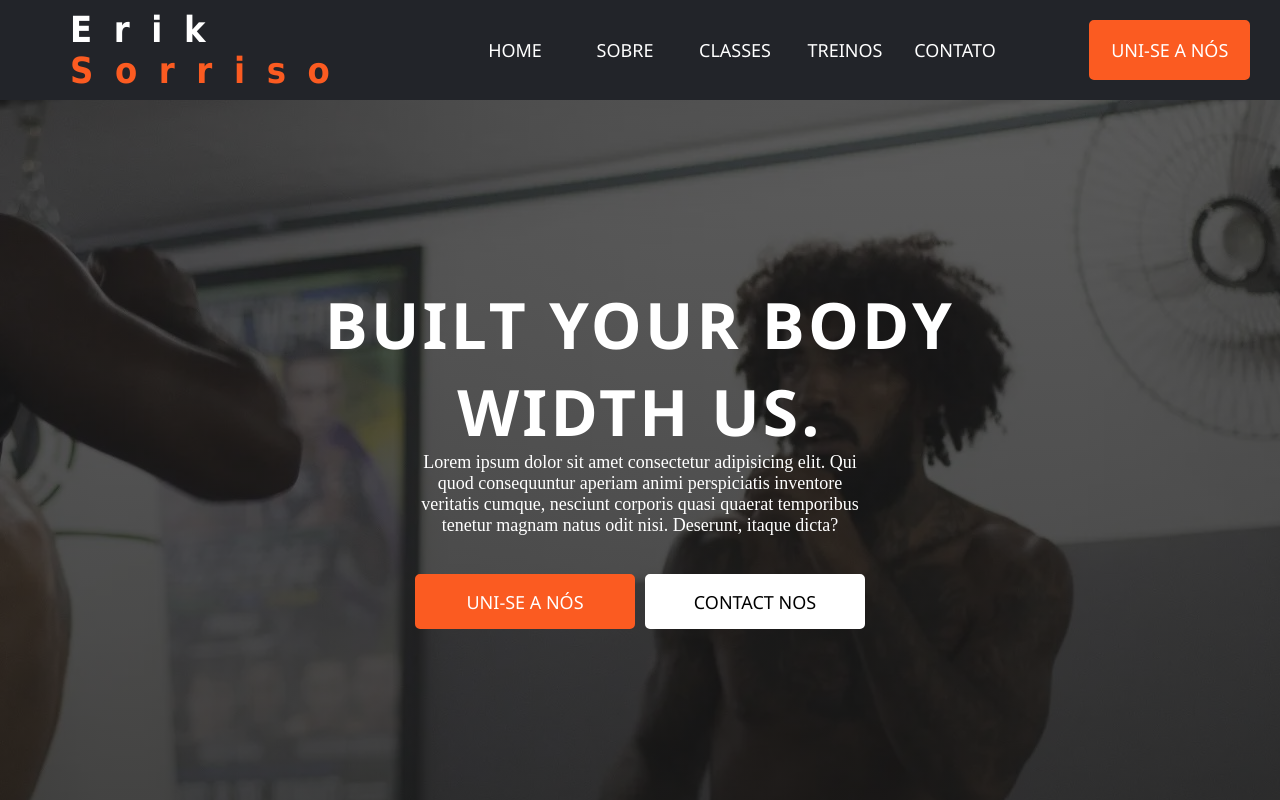
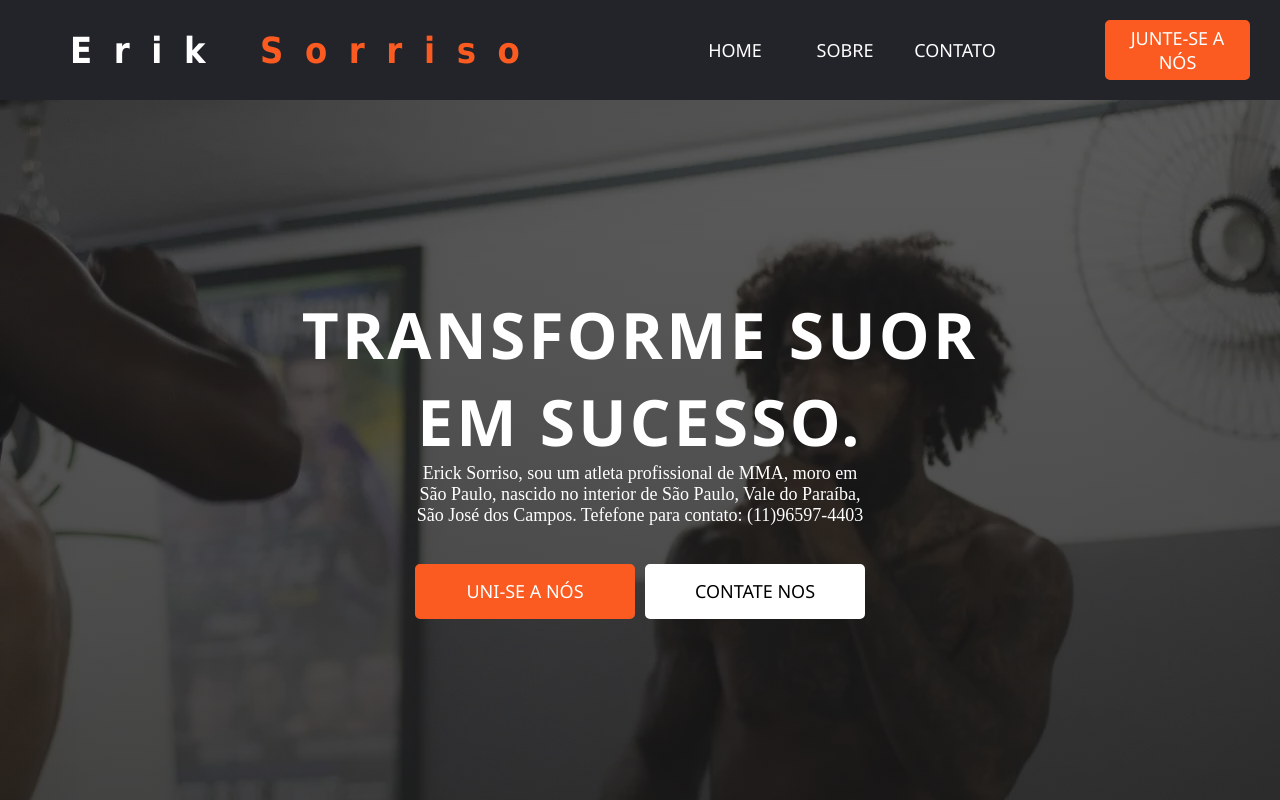
Before and after one commit to Ereseda/erickSorriso, a plain HTML site: page index.html in a window 1280 px wide. Drawn offline with Linux system fonts and the light colour scheme.

Commit message:
atualização de informações
atualizando arquivos.

```diff
--- a/index.html
+++ b/index.html
@@ -20,33 +20,25 @@
                 <ul>
                     <li class="action"><a href="#">Home</a></li>
                     <li><a href="#">Sobre</a></li>
-                    <li><a href="#">Classes</a></li>
-                    <li><a href="#">Treinos</a></li>
                     <li><a href="#">Contato</a></li>
                 </ul>
-                <button>Uni-se a nós</button>
+                <button>Junte-se a nós</button>
             </div>
         </nav>
         <div class="content">
-            <h1>Built your Body width Us.</h1>
-
+            <h1>Transforme suor em sucesso.</h1>
             <div class="text">
                 <p>
-                    Lorem ipsum dolor sit amet consectetur adipisicing elit. Qui quod consequuntur aperiam animi
-                    perspiciatis
-                    inventore veritatis cumque, nesciunt corporis quasi quaerat temporibus tenetur magnam natus odit
-                    nisi.
-                    Deserunt, itaque dicta?
+                    Erick Sorriso, sou um atleta profissional de MMA, moro em São Paulo, nascido no interior de São
+                    Paulo, Vale do Paraíba, São José dos Campos. Tefefone para contato: (11)96597-4403
                 </p>
             </div>
             <div class="btn">
                 <button>Uni-se a nós</button>
-                <button>Contact nos</button>
+                <button>Contate nos</button>
             </div>
         </div>
     </div>
-
-
 </body>
 
 </html>
```
